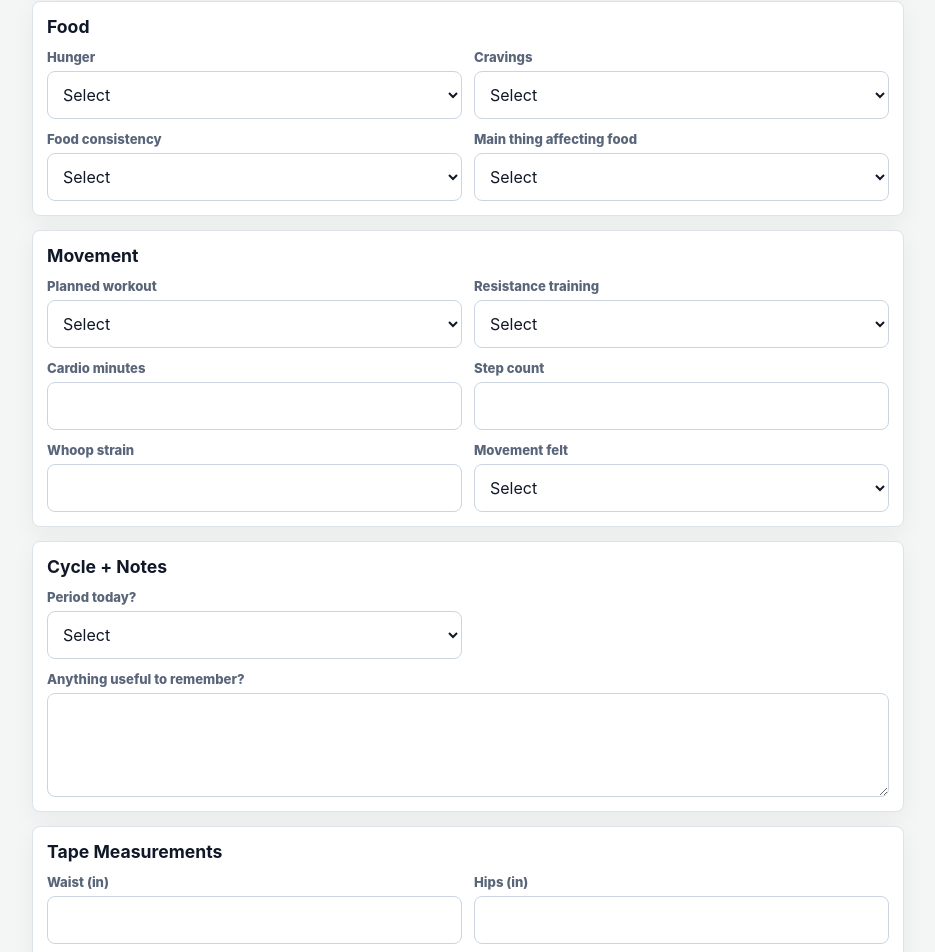
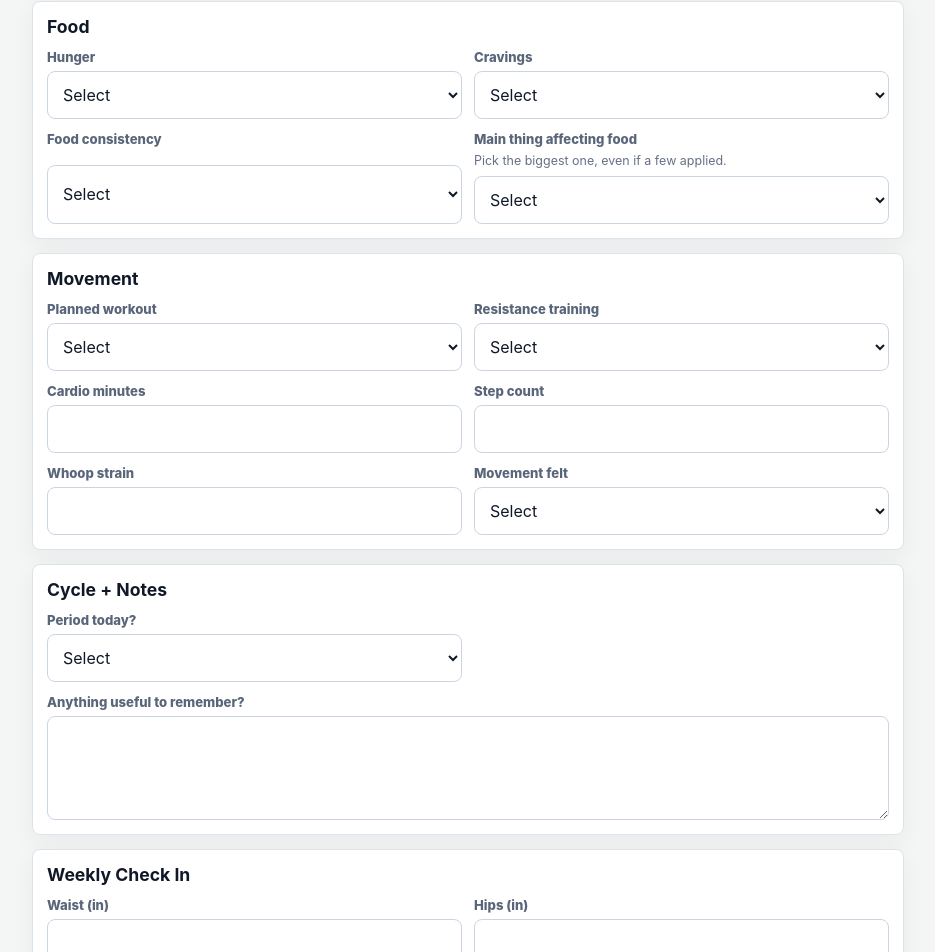
Before and after one commit to kaliharmen-hue/hannah-health-tracker, a React (Vite) app: page / in a window 1280 px wide. Shown: the part 876-1828 px from the top of the page, without its empty margins (172-1107 px from the left). Built offline with nearby package versions, Linux system fonts and the light colour scheme.

Commit message:
Refine food and weekly check-in copy

```diff
--- a/src/App.jsx
+++ b/src/App.jsx
@@ -236,7 +236,13 @@ export default function App() {
             <ChoiceField label="Hunger" value={dailyEntry.hunger} options={choices.hunger} onChange={(value) => updateDaily('hunger', value)} />
             <ChoiceField label="Cravings" value={dailyEntry.cravings} options={choices.cravings} onChange={(value) => updateDaily('cravings', value)} />
             <ChoiceField label="Food consistency" value={dailyEntry.foodConsistency} options={choices.foodConsistency} onChange={(value) => updateDaily('foodConsistency', value)} />
-            <ChoiceField label="Main thing affecting food" value={dailyEntry.foodBarrier} options={choices.foodBarrier} onChange={(value) => updateDaily('foodBarrier', value)} />
+            <ChoiceField
+              label="Main thing affecting food"
+              helpText="Pick the biggest one, even if a few applied."
+              value={dailyEntry.foodBarrier}
+              options={choices.foodBarrier}
+              onChange={(value) => updateDaily('foodBarrier', value)}
+            />
           </TrackerSection>
 
           <TrackerSection title="Movement">
@@ -262,7 +268,7 @@ export default function App() {
             </label>
           </TrackerSection>
 
-          <TrackerSection title="Tape Measurements">
+          <TrackerSection title="Weekly Check In">
             <Field label="Waist" suffix="in">
               <input inputMode="decimal" value={measurement.waist} onChange={(event) => updateMeasurement('waist', event.target.value)} />
             </Field>
@@ -271,7 +277,7 @@ export default function App() {
             </Field>
             <MultiChoiceField label="Week influenced by" value={measurement.context} options={choices.weeklyContext} onChange={(value) => updateMeasurement('context', value)} />
             <label className="field full-width">
-              <span>Measurement notes</span>
+              <span>Notes from reflecting over the week</span>
               <textarea value={measurement.notes} onChange={(event) => updateMeasurement('notes', event.target.value)} />
             </label>
           </TrackerSection>
@@ -318,10 +324,11 @@ function Field({ label, suffix, children }) {
   );
 }
 
-function ChoiceField({ label, value, options, onChange }) {
+function ChoiceField({ label, helpText, value, options, onChange }) {
   return (
     <label className="field">
       <span>{label}</span>
+      {helpText ? <small>{helpText}</small> : null}
       <select value={value} onChange={(event) => onChange(event.target.value)}>
         <option value="">Select</option>
         {options.map((option) => <option key={option} value={option}>{option}</option>)}
--- a/src/styles.css
+++ b/src/styles.css
@@ -79,6 +79,12 @@ button {
   color: #596579;
   font-size: 0.82rem;
   font-weight: 850;
+}
+
+.field small {
+  color: #667085;
+  font-size: 0.78rem;
+  line-height: 1.35;
 }
 
 .date-picker input,
```
